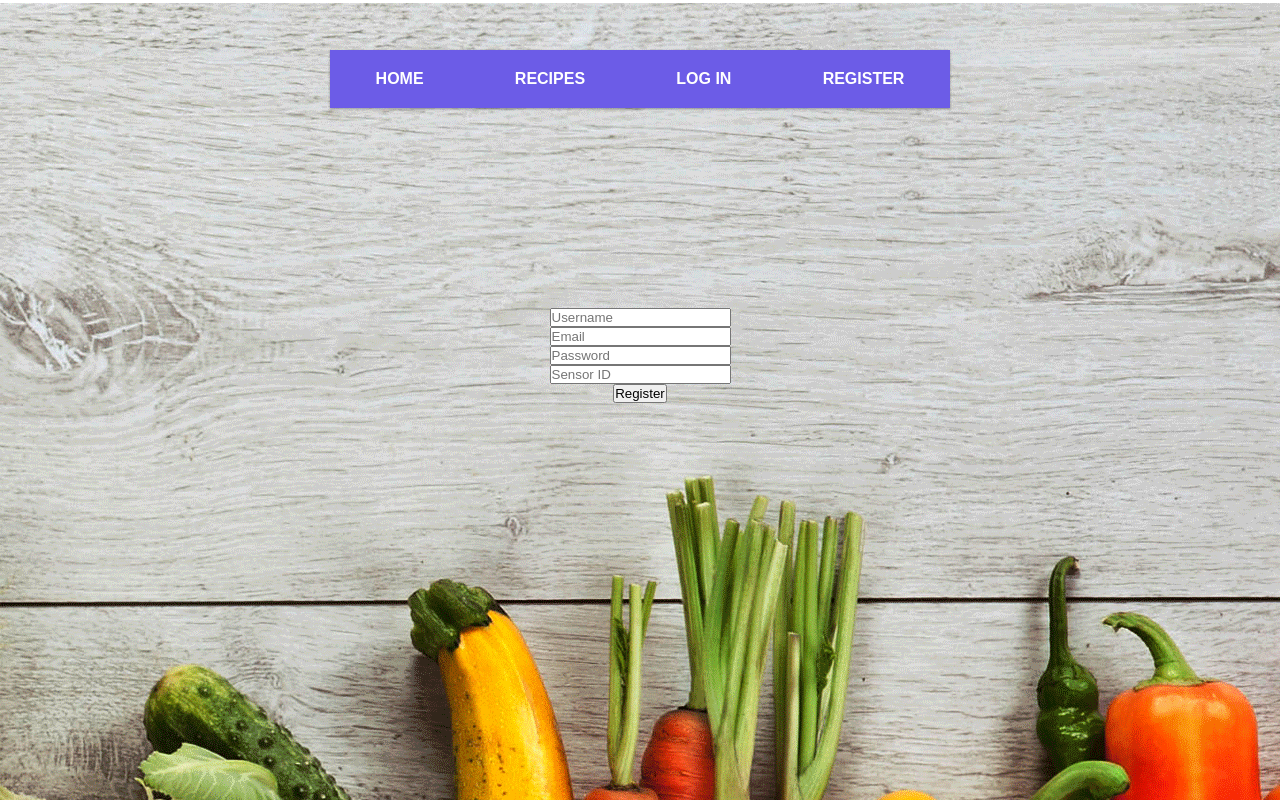
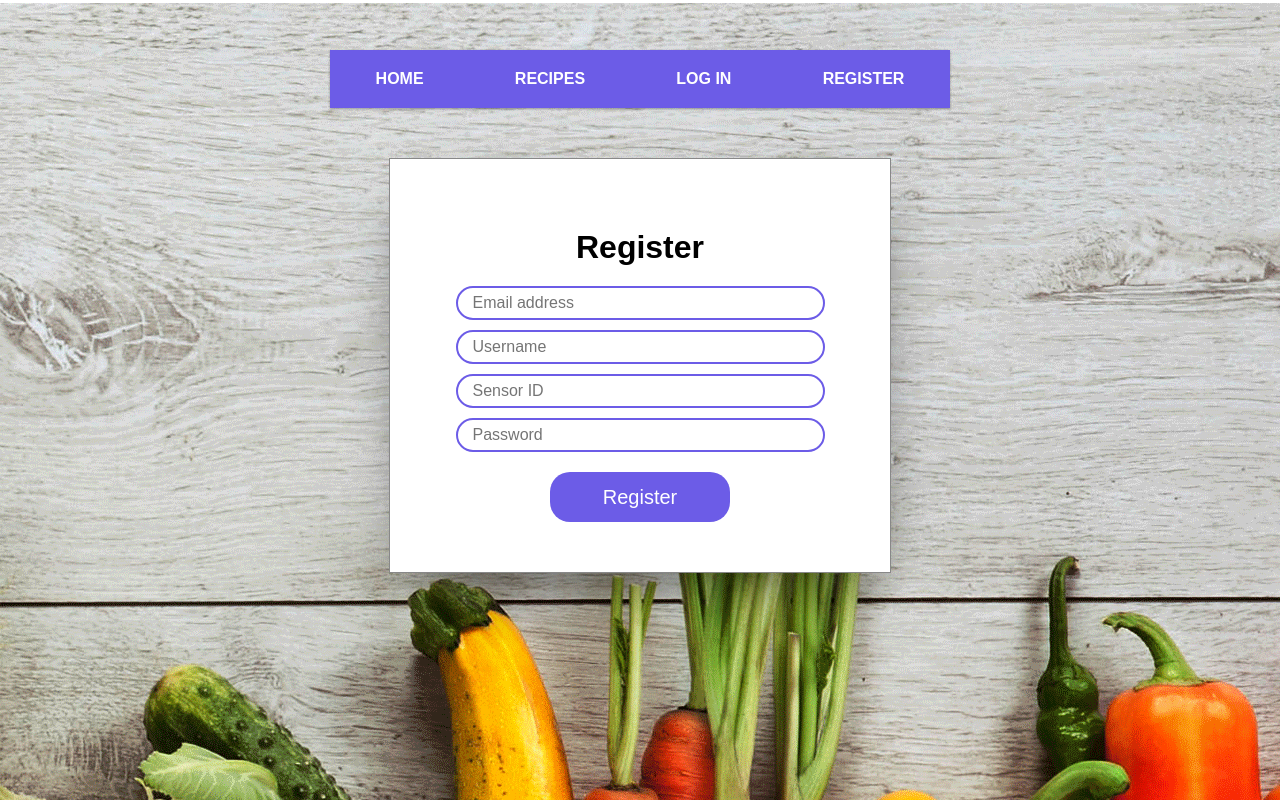
Before and after one commit to joro2404/Ma-whats-for-dinner-, a Flask app: page /register in a window 1280 px wide. Run offline with Flask 2, Linux system fonts and the light colour scheme; parts of the project's set-up code (start-up, migrations or seed data) failed here and were passed over.

Commit message:
login and register forms

```diff
--- a/app/static/index.css
+++ b/app/static/index.css
@@ -6,49 +6,93 @@
 
 body {
     background-image: url('backgrounds.png');
-  }
-
-.navbar_ul {
-    list-style-type: none;
-    margin: 0;
-    padding: 0;
-    overflow: hidden;
-    background-color: #333;
 }
 
-.navbar_li {
-    float: left;
+.card {
+    width: 100%;
+    max-width: 400px;
+    margin: 50px auto 0;
+    background: white;
+    border: 1px solid #888;
+    padding: 50px;
+    box-shadow: 0 30px 60px -20px rgba(0, 0, 0, .6);
 }
 
-.navbar_li a {
-    display: block;
-    color: white;
-    text-align: center;
-    padding: 14px 16px;
-    text-decoration: none;
+.card p{
+    margin-bottom: 0;
 }
 
-.navbar_li a:hover:not(.active) {
-    background-color: #111;
+.card-title{
+    margin: 0;
 }
 
-.active {
-    background-color: #4CAF50;
+.card-subtitle{
+    margin: 0;
 }
 
-.navbar {
-    max-width: 1300px;
-    width: 100%;
-    margin-left: auto;
-    margin-right: auto;
-    margin-top: 50px;
+.card-content {
+    margin-top: 20px;
 }
 
-.user {
+.form-line {
     text-align: center;
-    padding-top: 200px;
+    margin: 10px 0;
 }
 
-.logout {
-    float: right
+.form-input {
+    height: 30px;
+    width: 100%;
+    max-width: 350px;
+    border-radius: 2rem;
+    outline: none;
+    font-size: 16px;
+    padding-left: 15px;
+    border-color: #6c5ce7;
+    border-style: solid;
 }
+
+.form-input:hover {
+    box-shadow: 0 0 4px rgba(0, 0, 0, .6);
+}
+
+.form-input:focus {
+    box-shadow: 0 0 4px rgba(75, 9, 130, 1);
+}
+
+.button {
+    text-align: center;
+    margin-top: 20px;
+}
+
+.signup {
+    height: 50px;
+    width: 100%;
+    max-width: 180px;
+    background-color: #6c5ce7;
+    border: none;
+    font-size: 20px;
+    border-radius: 2rem;
+    outline-style: none;
+    color: #fff;
+}
+
+.signup:hover {
+    box-shadow: 0 0 4px rgba(0, 0, 0, .6);
+}
+
+.reg {
+    margin: 0 auto 20px;
+    text-align: center;
+}
+
+
+.notification-box {
+    width: 100%;
+    max-width: 350px;
+    text-align: center;
+    background: red;
+    border-radius: 2rem;
+    margin: auto;
+    margin-bottom: 20px;
+    font-size: 20px;
+}
--- a/app/templates/register.html
+++ b/app/templates/register.html
@@ -31,30 +31,38 @@
         </div>
     </div>
     <!-- end -->
-    <div class="user">
-        {% with messages = get_flashed_messages() %}
-        {% if messages %}
-            {{ messages[0] }} Go to <a href="{{ url_for('auth.login') }}">login page</a>.
-        {% endif %}
-        {% endwith %}
-        <form class="form" action="/register" method="POST">
-            <div class="form__group">
-                <input name="name" type="text" placeholder="Username" class="form__input" />
+    <div class="card">
+        <div class="notification-danger notification-box">
+            {% with messages = get_flashed_messages() %}
+            {% if messages %}
+                {{ messages[0] }}
+            {% endif %}
+            {% endwith %}
+        </div>
+
+        <header class="card-header">
+            <h1 class="card-title reg">Register</h1>
+        </header>
+        <form action = "/register" method ="post">
+            <div class="form-line">
+                <input type="email" name="email" class="form-input" placeholder="Email address" required>
             </div>
 
-            <div class="form__group">
-                <input name="email" type="email" placeholder="Email" class="form__input" />
+            <div class="form-line">
+                <input type="text" name="name" class="form-input" placeholder="Username" required>
             </div>
 
-            <div class="form__group">
-                <input name="password" type="password" placeholder="Password" class="form__input" />
+            <div class="form-line">
+                <input type="text" name="sensor_id" class="form-input" placeholder="Sensor ID" required>
             </div>
 
-            <div class="form__group">
-                <input name="sensor_id" type="text" placeholder="Sensor ID" class="form__input" />
+            <div class="form-line">
+                <input type="password" name="password" class="form-input" placeholder="Password " required>
             </div>
 
-            <button class="btn" type="submit">Register</button>
+            <div class="button">
+                <button class="signup" type="submit">Register</button>
+            </div>
         </form>
     </div>
 </body>
```
Also changed, not shown: app/static/login.css (deleted, +0 -209 lines), app/templates/login.html (+15 -51 lines), tests/test_auth.py (+10 -0 lines).
